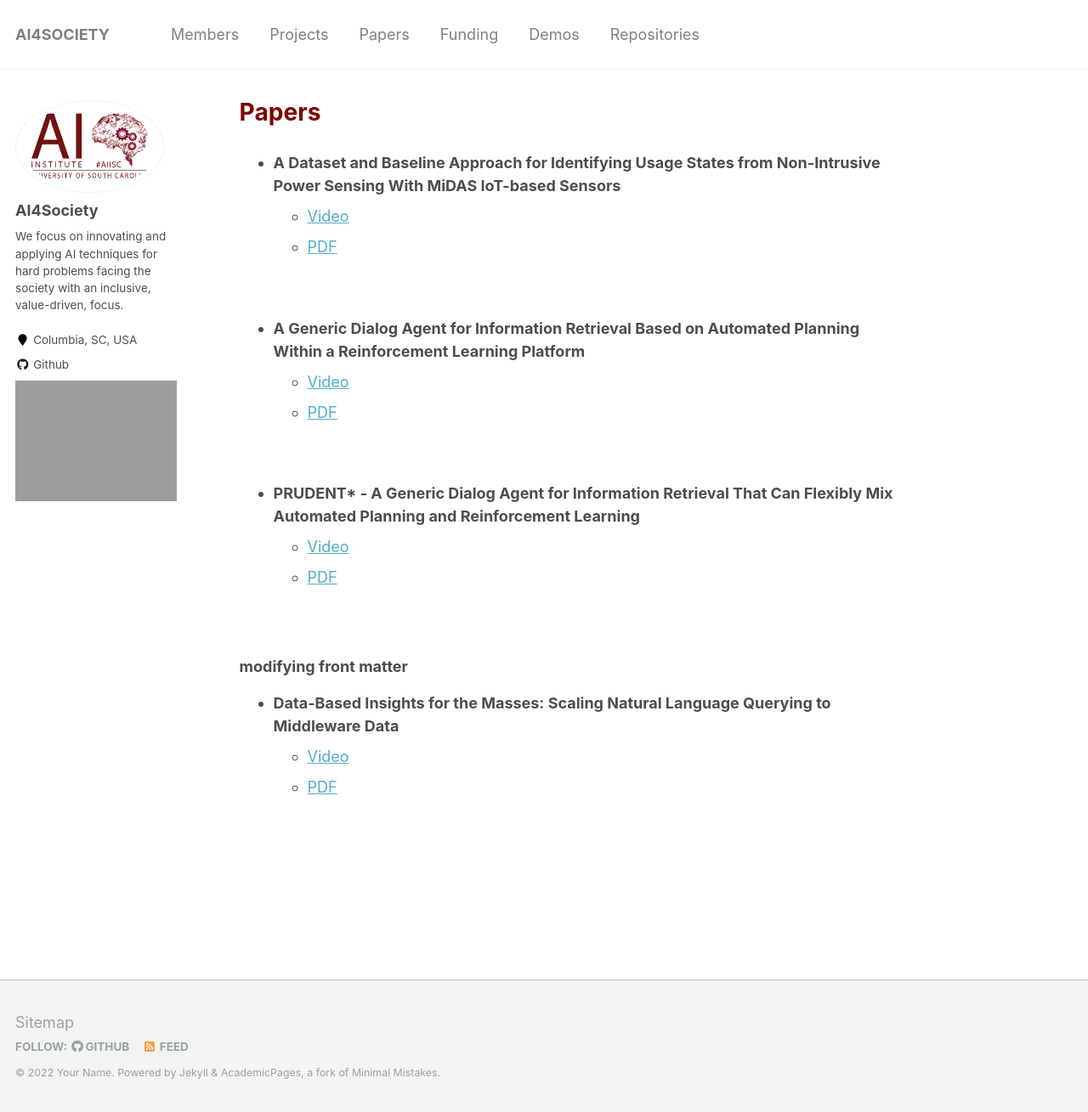
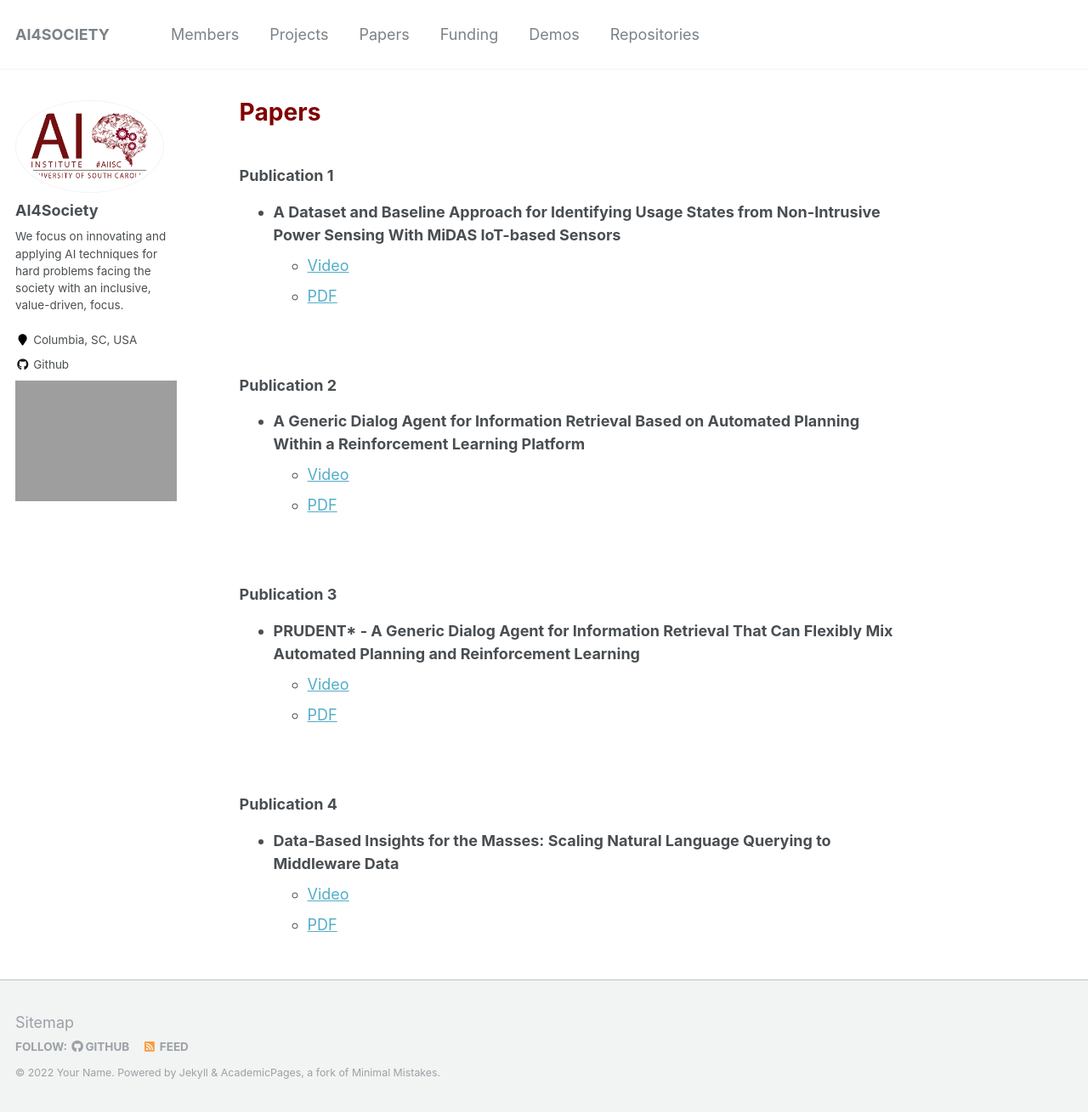
Before and after one commit to likitha-9/ai4society.github.io, a Jekyll site: the page built from _pages/papers.md, in a window 1280 px wide and 1309 px high. Shown: the whole window at 85% size. Built offline with Jekyll 4.4.1, drawn with Linux system fonts in a browser that asks for light colours.

```diff
--- a/_pages/papers.md
+++ b/_pages/papers.md
@@ -10,22 +10,24 @@
 
 
 
-
+### Publication 1
 - <span style>**A Dataset and Baseline Approach for Identifying Usage States from Non-Intrusive Power Sensing With MiDAS IoT-based Sensors**</span>
    - [Video](https://www.youtube.com/watch?v=-0aKDVoEGvs)
    - [PDF](https://dl.acm.org/doi/10.1145/3514094.3534174)
 <p>&nbsp;</p>
+### Publication 2
 - <span style>**A Generic Dialog Agent for Information Retrieval Based on Automated Planning
 Within a Reinforcement Learning Platform**</span>
    - [Video](https://www.youtube.com/watch?v=-0aKDVoEGvs)
    - [PDF](https://dl.acm.org/doi/10.1145/3514094.3534174)
 <p>&nbsp;</p>
+### Publication 3
 - <span style>**PRUDENT* - A Generic Dialog Agent for Information Retrieval That Can
 Flexibly Mix Automated Planning and Reinforcement Learning**</span>
    - [Video](https://www.youtube.com/watch?v=-0aKDVoEGvs)
    - [PDF](https://dl.acm.org/doi/10.1145/3514094.3534174)
 <p>&nbsp;</p>
-### modifying front matter
+### Publication 4
 - <span style>**Data-Based Insights for the Masses: Scaling Natural Language Querying to Middleware Data**</span>
    - [Video](https://www.youtube.com/watch?v=-0aKDVoEGvs)
    - [PDF](https://dl.acm.org/doi/10.1145/3514094.3534174)
```
Also changed, not shown: _projects/4_project.md (+1 -1 lines).
